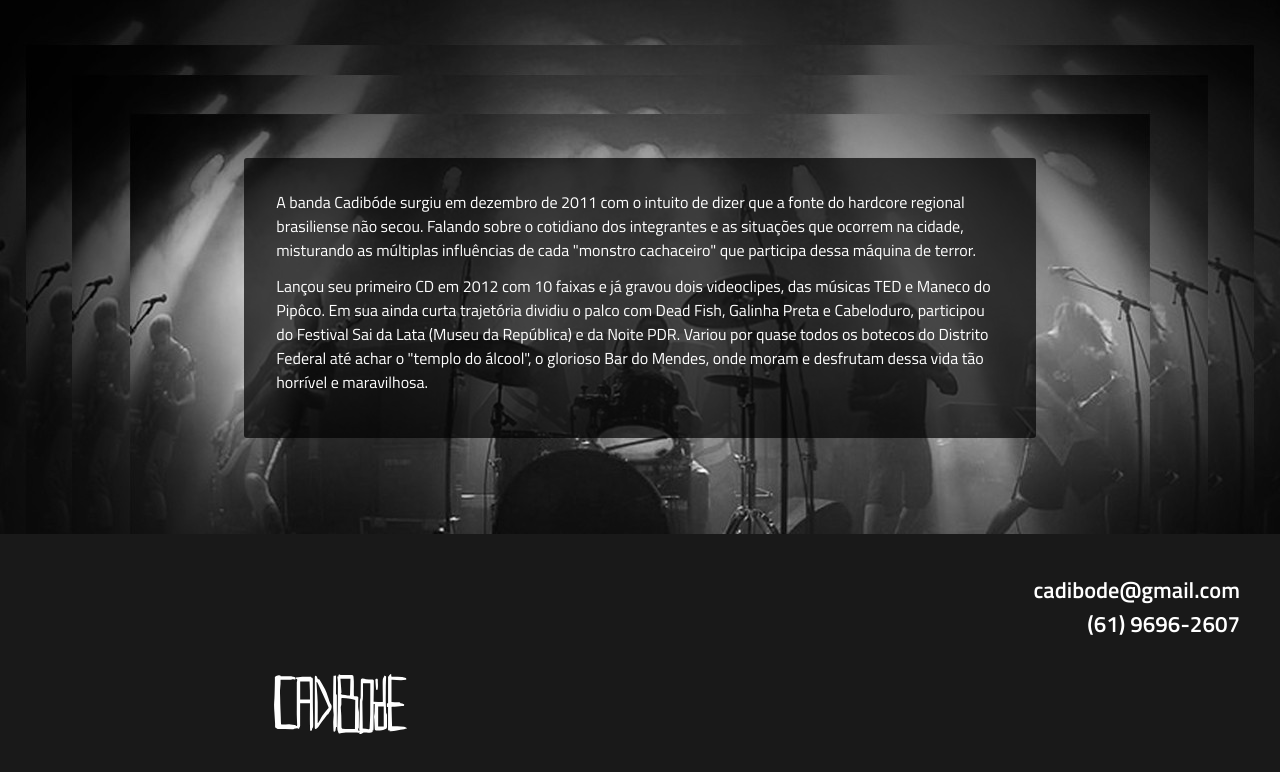
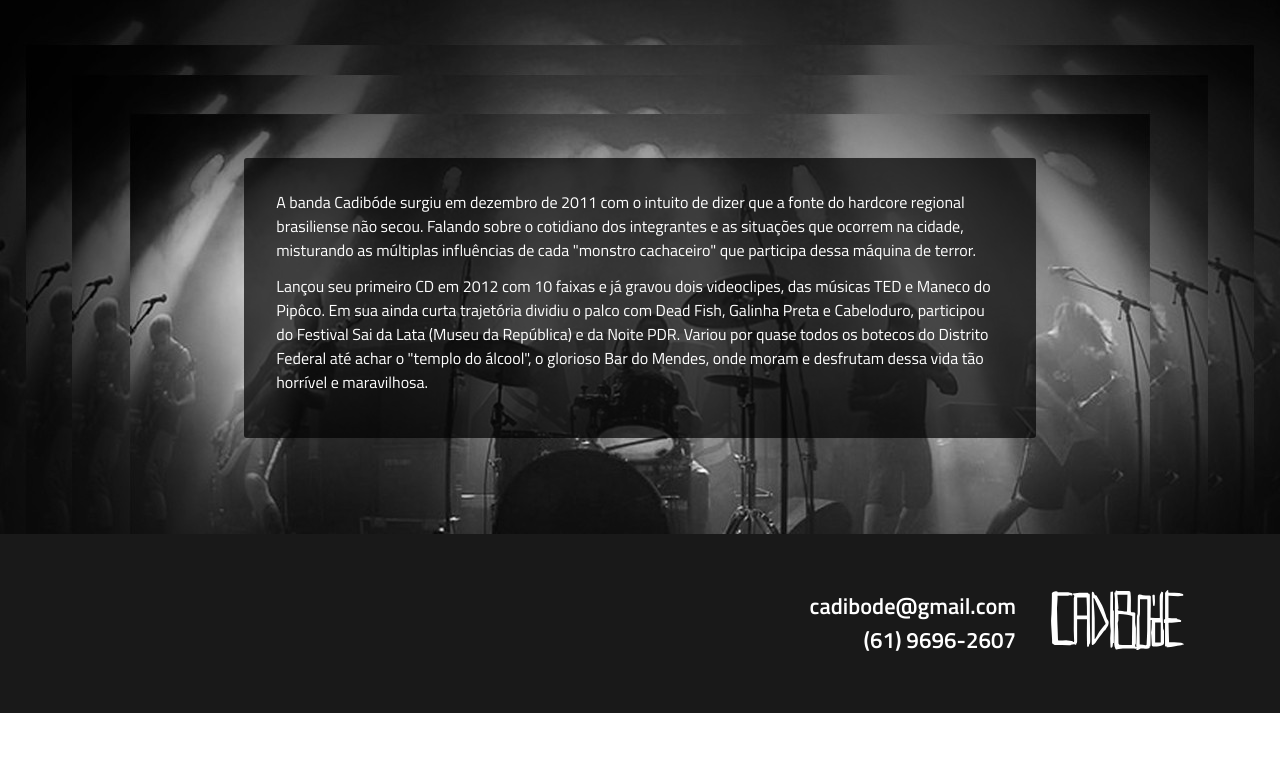
Before and after one commit to dfosco/cadibode, a plain HTML site: page index.html in a window 1280 px wide. Shown: the part 626-1398 px from the top of the page. After the commit the page ends 1339 px from the top, so only its background shows below. Drawn offline with nearby package versions, Linux system fonts and the light colour scheme.

Commit message:
Fix styles for desktop footer

```diff
--- a/index.html
+++ b/index.html
@@ -58,10 +58,10 @@
     </section>
     <footer class="footer">
       <div class="footer-content">
-        <p class="texto-contato">
+        <div class="texto-contato">
           <a class="link-contato" href="#">cadibode@gmail.com</a>
           <a class="telefone-contato" href="tel:61-9696-2607">(61) 9696-2607</a>
-        </p>
+        </div>
         <div class="logo-wrapper">
           <img class="footer-logo" src="images/logos/cadibode_logo.svg" alt="Cadibode" />
         </div>
--- a/src/styles/modules/_cadifooter.scss
+++ b/src/styles/modules/_cadifooter.scss
@@ -17,8 +17,8 @@
 
   @include media($medium-screen-up) {
     height: 100%;
-    float: right;
-    margin: 1.5em 0em;
+    //float: right;
+    margin: 1.5em 2.5em;
   }
 }
 
@@ -29,7 +29,7 @@
 
   @include media($medium-screen-up) {
     float: left;
-    height: 100%;
+    width: 85%;
     text-align: right;
   }
 }
@@ -51,6 +51,7 @@
   @include media($medium-screen-up) {
     height: 100%;
     float: right;
+    width: 12%;
   }
 }
 
```
Also changed, not shown: stylesheets/stylesheet.css.
